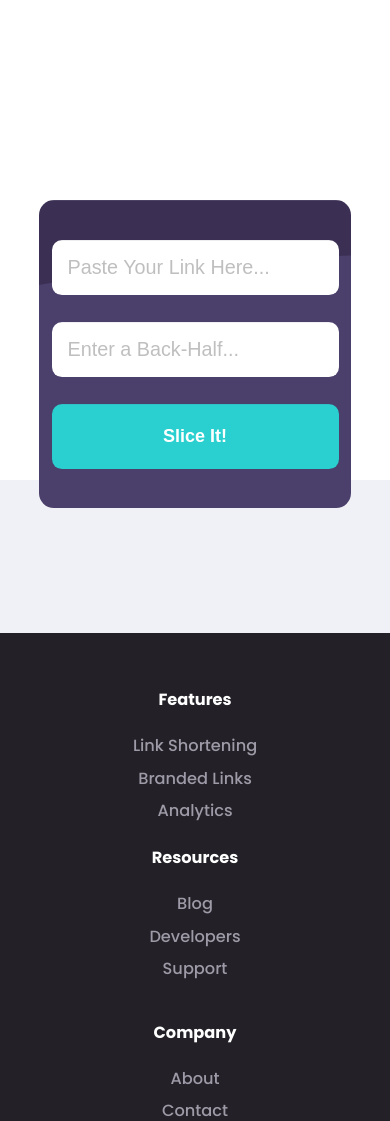
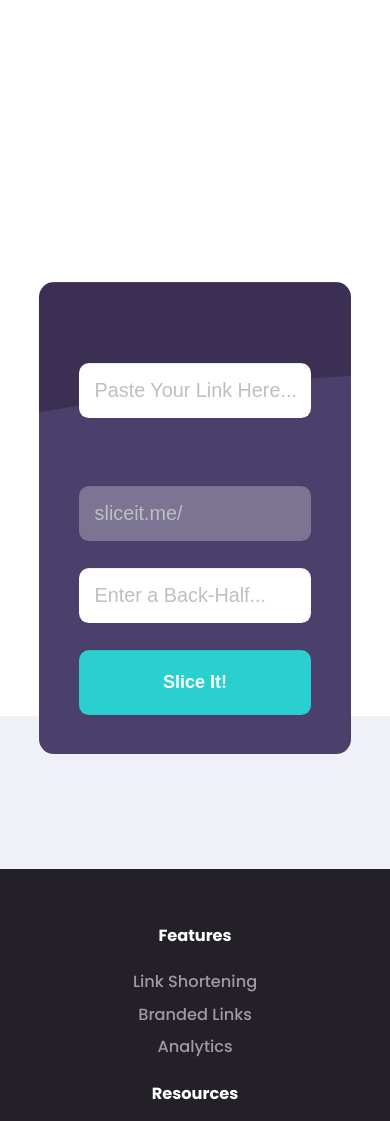
Before and after one commit to akkupy/sliceit, a Django app: page / in a window 390 px wide. Shown: the part 1237-2358 px from the top of the page. Run offline with Django 4.2, Linux system fonts and the light colour scheme.

Commit message:
modified frontend

```diff
--- a/web/static/css/styles.css
+++ b/web/static/css/styles.css
@@ -130,7 +130,7 @@ li {
   background-color: var(--white);
   margin: 0 auto;
   width: 80%;
-  height: 26.5rem;
+  height: 28.5rem;
   max-height: 100%;
   padding: 5.4rem 1.3rem;
 }
@@ -160,6 +160,7 @@ h1 {
 }
 .section-1 {
   overflow-x: none;
+  display: flex;
 }
 .section-1 img {
   object-fit: cover;
@@ -175,13 +176,13 @@ h1 {
 /** Section 2 **/
 .section-2 {
   display: flex;
-  flex-direction: row;
+  flex-direction: column;
   position: static;
   justify-content: space-around;
   align-items: center;
   align-content: center;
   width: 77%;
-  height: 10rem;
+  height: 20rem;
   max-height: 100%;
   background-color: var(--dark-violet);
   background-image: url("images/bg-shorten-desktop.svg");
@@ -210,7 +211,8 @@ h1 {
   border-width: 4px;
 }
 
-.back-input.shown {
+.back-input.shown,
+.back-input1.shown {
   border-color: var(--red);
   border-width: 4px;
 }
@@ -219,7 +221,8 @@ h1 {
   color: var(--red);
 }
 
-.back-input.shown::placeholder {
+.back-input.shown::placeholder,
+.back-input1.shown::placeholder {
   color: var(--red);
 }
 
@@ -233,8 +236,10 @@ h1 {
   color: var(--gray);
 }
 
-.back-input {
+.back-input,
+.back-input1 {
   border-radius: 10px;
+  width:25rem;
   border-color: transparent;
   font-size: 1.1rem;
   font-weight: 500;
@@ -250,7 +255,8 @@ h1 {
 }
 
 
-.back-input::placeholder {
+.back-input::placeholder,
+.back-input1::placeholder{
   font-size: 1.1rem;
   font-weight: 500;
   color: var(--gray);
@@ -284,7 +290,7 @@ h1 {
   background-color: #f0f1f6;
   z-index: 0;
   padding-bottom: 6.5rem;
-  margin-top: 7rem;
+  margin-top: 11rem;
   gap: 1rem;
 }
 
@@ -710,3 +716,31 @@ footer {
     width: 100%;
   }
 }
+
+.newclass{
+  display: flex;
+  flex-direction: row;
+  position: static;
+}
+
+
+
+@media only screen and (max-width: 600px) {
+
+  .newclass{
+    display: flex;
+    flex-direction: column;
+    position: static;
+  }
+
+  .url-input{
+    width:100%;
+  }
+
+  .back-input,
+  .back-input1{
+    width:100%;
+  }
+
+
+}
--- a/web/templates/index.html
+++ b/web/templates/index.html
@@ -56,11 +56,14 @@
         <div class="url-input-block">
           <input type="text" class="url-input" placeholder="Paste Your Link Here...">
           <em class="error-msg"></em>
-        </div>
+        </div> <div class="newclass">
+        <div class="url-input-block">
+          <input type="text" class="back-input1" placeholder="sliceit.me/" disabled>
+        </div> &nbsp;&nbsp;
         <div class="url-input-block">
           <input type="text" class="back-input" placeholder="Enter a Back-Half...">
           <em class="error-msg1"></em>
-        </div>
+        </div></div>
         <button type="submit" class="url-button cyan-btn">Slice It!</button>
       </form>
     </section>
```
